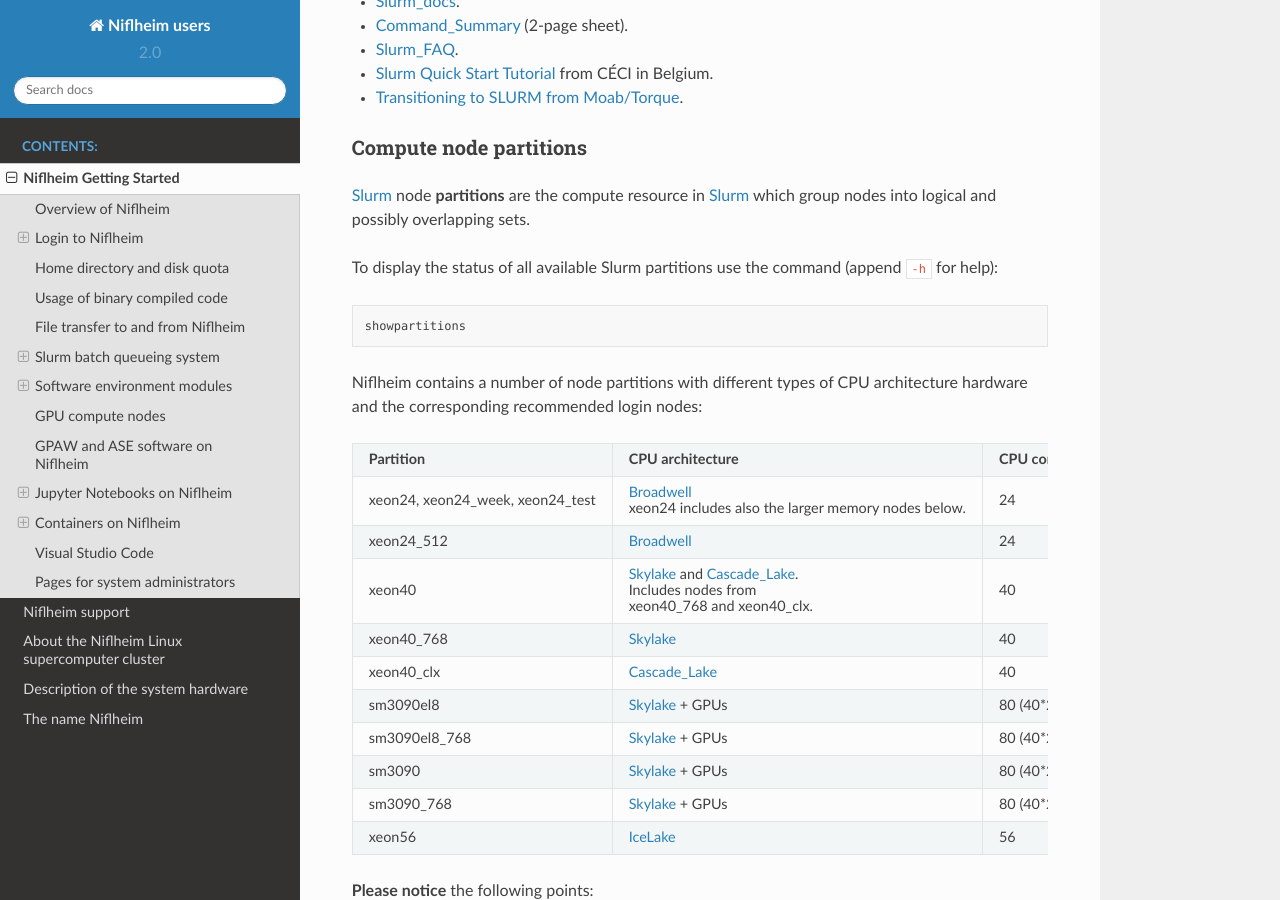
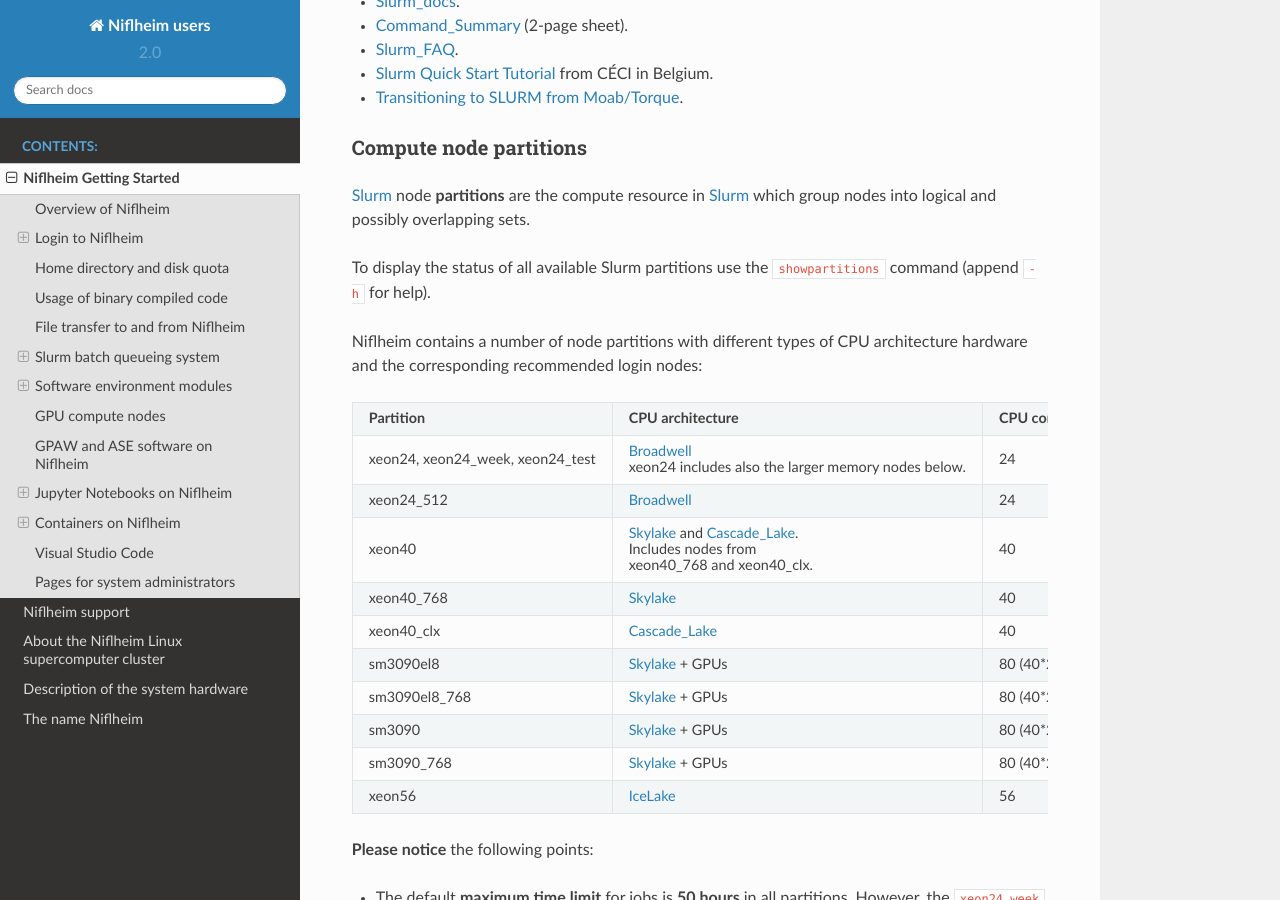
Before and after one commit to OleHolmNielsen/Niflheim_users, a Sphinx documentation site: the page built from docs/Niflheim_Getting_Started.rst, in a window 1280 px wide and 900 px high, scrolled down 4602 px. Built offline with Sphinx 7.4.7 and the Read the Docs theme 2.0.0, drawn with Linux system fonts in a browser that asks for light colours.

Commit message:
Minor edit

```diff
--- a/docs/Niflheim_Getting_Started.rst
+++ b/docs/Niflheim_Getting_Started.rst
@@ -230,9 +230,7 @@
 
 Slurm_ node **partitions** are the compute resource in Slurm_ which group nodes into logical and possibly overlapping sets.
 
-To display the status of all available Slurm partitions use the command (append ``-h`` for help)::
-
-  showpartitions
+To display the status of all available Slurm partitions use the ``showpartitions`` command (append ``-h`` for help).
 
 Niflheim contains a number of node partitions with different types of CPU architecture hardware and the corresponding recommended login nodes:
 
```
